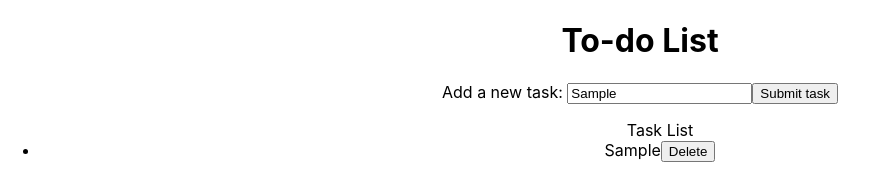
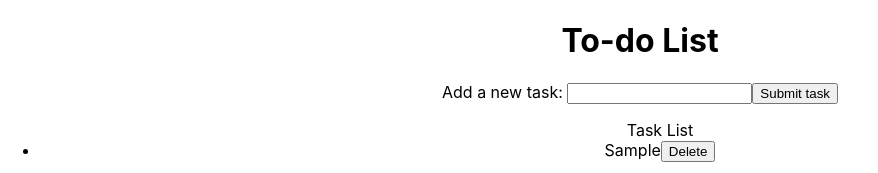
Before and after one commit to AlexMc93/React-To-Do-List, a React (Create React App) app: page / in a window 1280 px wide. Both pictures are taken after typing "Sample" into the empty fields and a click on the button "Submit task". Shown: the top 173 px of the page, without its empty margins (0-878 px from the left). Built offline with nearby package versions, Linux system fonts and the light colour scheme.

Commit message:
clearing the input field after submitting

```diff
--- a/src/App.js
+++ b/src/App.js
@@ -1,39 +1,47 @@
-import './App.css';
-import React from 'react';
-import AddTask from './components/AddTask';
-import DeleteTask from './components/DeleteTask';
+import "./App.css";
+import React from "react";
+import AddTask from "./components/AddTask";
+import DeleteTask from "./components/DeleteTask";
 
 class App extends React.Component {
   state = {
-    tasks: []
-  }
+    tasks: [],
+  };
 
   addTask = (newTask) => {
-    this.setState((currentState) => {
-      return {tasks: [...currentState.tasks, newTask]}
-    }, () => {
-      console.log(this.state.tasks)
-    })
+    this.setState(
+      (currentState) => {
+        return { tasks: [...currentState.tasks, newTask] };
+      },
+      () => {
+        console.log(this.state.tasks);
       }
+    );
+  };
 
   render() {
     return (
       <main>
         <h1>To-do List</h1>
 
-    <AddTask add={this.addTask}/>
+        <AddTask add={this.addTask} />
 
         <div>
-      <ul>Task List
+          <ul>
+            Task List
             {this.state.tasks.map((task) => {
               return (
-          <li id={task}>{task}<DeleteTask toDelete={task}/></li>
-        )
+                <li key={task}>
+                  {task}
+                  <DeleteTask toDelete={task} />
+                </li>
+              );
             })}
           </ul>
         </div>
       </main>
-    )};
+    );
+  }
 }
 
 export default App;
--- a/src/components/AddTask.js
+++ b/src/components/AddTask.js
@@ -1,31 +1,38 @@
-import React from 'react';
+import React from "react";
 
 class AddTask extends React.Component {
   state = {
-        newTask: ""
-    }
+    newTask: "",
+  };
 
   handleInput = (event) => {
     this.setState((currentState) => {
-          return {newTask: event.target.value}
-        })
-      }
+      return { newTask: event.target.value };
+    });
+  };
 
   handleSubmit = (event) => {
     event.preventDefault();
-    const newTask = this.state.newTask
-    this.props.add(newTask)
-    }
+    const newTask = this.state.newTask;
+    this.props.add(newTask);
+    this.setState(() => {
+      return { newTask: "" };
+    });
+  };
 
   render() {
     return (
       <form onSubmit={this.handleSubmit}>
         <label>Add a new task: </label>
-            <input type="text" onChange={this.handleInput}/>
+        <input
+          type="text"
+          onChange={this.handleInput}
+          value={this.state.newTask}
+        />
         <button type="submit">Submit task</button>
       </form>
-        )
+    );
   }
 }
 
-export default AddTask
+export default AddTask;
```
Also changed, not shown: 1 other file (tests, documents, lock files or other folders). Lines whose indentation alone changed are shown as unchanged.
